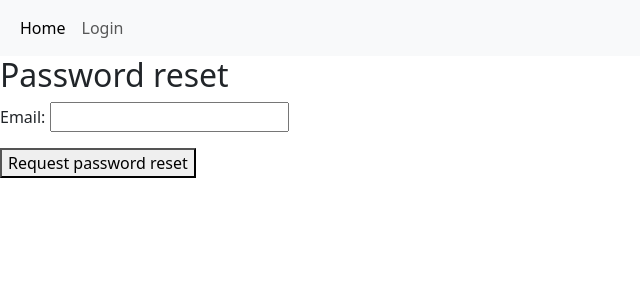
After one commit to OleksandrPiatnytsia/Py12_HW_10, a Django app: page /users/reset-password/ in a window 1280 px wide. The commit adds this page. Shown: the top 300 px of the page, without its empty margins (0-640 px from the left). Run offline with Django 4.2, Linux system fonts and the light colour scheme.

Commit message:
hw13 password refresh added

```diff
--- /dev/null
+++ b/hw10_app/users/templates/users/password_reset.html
@@ -0,0 +1,12 @@
+{% extends "quotes_app/base.html" %}
+
+{% block content %}
+
+<h2>Password reset</h2>
+<form method="post">
+    {% csrf_token %}
+    {{ form.as_p }}
+    <button type="submit">Request password reset</button>
+</form>
+
+{% endblock %}
--- /dev/null
+++ b/hw10_app/users/templates/users/password_reset_subject.txt
@@ -0,0 +1 @@
+Password Reset
--- a/hw10_app/users/templates/users/signin.html
+++ b/hw10_app/users/templates/users/signin.html
@@ -37,6 +37,9 @@
             <button type="reset" class="btn btn-secondary">Reset</button>
             <a href="{% url 'users:signup' %}" class="btn btn-success">Sign Up</a>
         </div>
+        <div class="small text-center">
+         <a href="{% url 'users:password_reset' %}" class="text-center"><i>Forgot Password?</i></a>
+        </div>
     </form>
 
 </div>
--- a/hw10_app/users/urls.py
+++ b/hw10_app/users/urls.py
@@ -1,8 +1,9 @@
+from django.contrib.auth.views import LoginView, LogoutView, PasswordResetDoneView, PasswordResetConfirmView, \
+    PasswordResetCompleteView
 from django.urls import path
-from django.contrib.auth.views import LoginView, LogoutView
 
 from .forms import LoginForm
-from .views import RegisterView
+from .views import RegisterView, ResetPasswordView
 
 app_name = "users"
 
@@ -12,4 +13,14 @@ urlpatterns = [
          LoginView.as_view(template_name="users/signin.html", form_class=LoginForm, redirect_authenticated_user=True),
          name="signin"),
     path("logout/", LogoutView.as_view(template_name="users/logout.html"), name="logout"),
+    path('reset-password/', ResetPasswordView.as_view(), name='password_reset'),
+    path('reset-password/done/', PasswordResetDoneView.as_view(template_name='users/password_reset_done.html'),
+         name='password_reset_done'),
+    path('reset-password/confirm/<uidb64>/<token>/',
+         PasswordResetConfirmView.as_view(template_name='users/password_reset_confirm.html',
+                                          success_url='/users/reset-password/complete/'),
+         name='password_reset_confirm'),
+    path('reset-password/complete/',
+         PasswordResetCompleteView.as_view(template_name='users/password_reset_complete.html'),
+         name='password_reset_complete'),
 ]
--- a/hw10_app/users/views.py
+++ b/hw10_app/users/views.py
@@ -1,6 +1,9 @@
+from django.contrib.auth.views import PasswordResetView
+from django.contrib.messages.views import SuccessMessageMixin
 from django.contrib import messages
 from django.shortcuts import render, redirect
 from django.views import View
+from django.urls import reverse_lazy
 
 from .forms import RegisterForm
 
@@ -29,3 +32,12 @@ class RegisterView(View):
             return redirect(to="users:signin")
 
         return render(request, self.template_name, {"form": form})
+
+
+class ResetPasswordView(SuccessMessageMixin, PasswordResetView):
+    template_name = 'users/password_reset.html'
+    email_template_name = 'users/password_reset_email.html'
+    html_email_template_name = 'users/password_reset_email.html'
+    success_url = reverse_lazy('users:password_reset_done')
+    success_message = "An email with instructions to reset your password has been sent to %(email)s."
+    subject_template_name = 'users/password_reset_subject.txt'
```
Also changed, not shown: hw10_app/hw10_app/settings.py (+10 -0 lines), hw10_app/users/templates/users/password_reset_complete.html (added, +7 -0 lines), hw10_app/users/templates/users/password_reset_confirm.html (added, +12 -0 lines), hw10_app/users/templates/users/password_reset_done.html (added, +8 -0 lines), hw10_app/users/templates/users/password_reset_email.html (added, +13 -0 lines).
